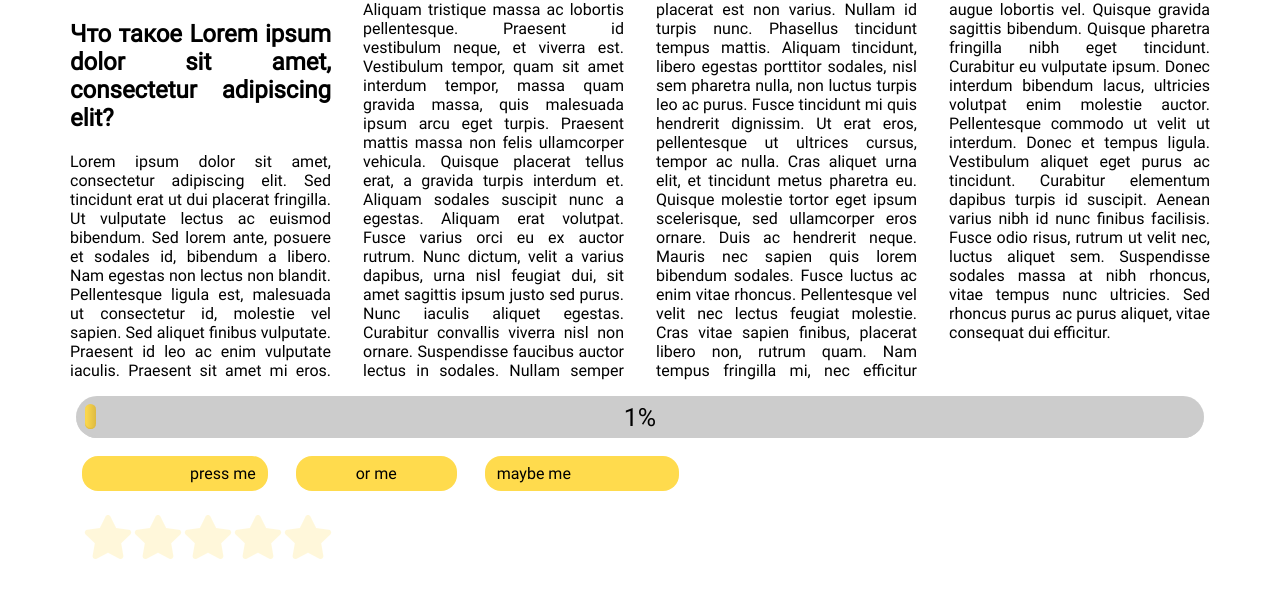
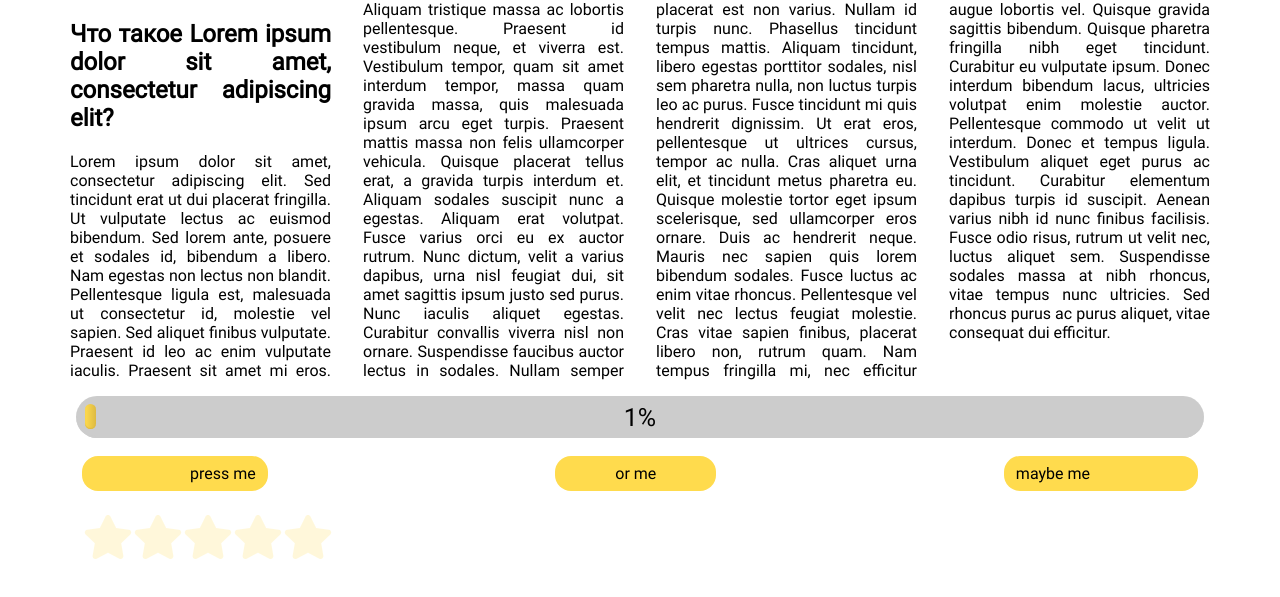
Before and after one commit to ArtemyNouveau/IDK, a plain HTML site: page index.html in a window 1280 px wide. Shown: the part 81-678 px from the top of the page. Drawn offline with Linux system fonts and the light colour scheme.

Commit message:
flex box for buttons

```diff
--- a/button/button.less
+++ b/button/button.less
@@ -1,4 +1,11 @@
 @import "../variables";
+
+.button_section {
+  display: flex;
+  align-content: space-between;
+  flex-flow: row wrap;
+  justify-content: space-between;
+}
 
 .button {
   @height: 3em;
--- a/index.html
+++ b/index.html
@@ -45,7 +45,7 @@
             <span id="progress_bar" class="bar" style="width: 1%"></span>
             <label id="progress_label">1%</label>
         </div>
-
+        <div class="button_section">
             <a class="button x_large" id="progress1" onclick="move('progress_bar', 'progress_label')">
                 <span class="button_text right">press me</span>
             </a>
@@ -54,9 +54,10 @@
                 <span class="button_text">or me</span>
             </a>
 
-        <a class="button x_large" id="progress3" onclick="move('progress_bar', 'progress_label')">
+            <a class="button x_large left" id="progress3" onclick="move('progress_bar', 'progress_label')">
                 <span class="button_text left">maybe me</span>
             </a>
+        </div>
     </div>
 
     <div class="mark_section">
```
Also changed, not shown: index.css, 1 other file. Lines whose indentation alone changed are shown as unchanged.
